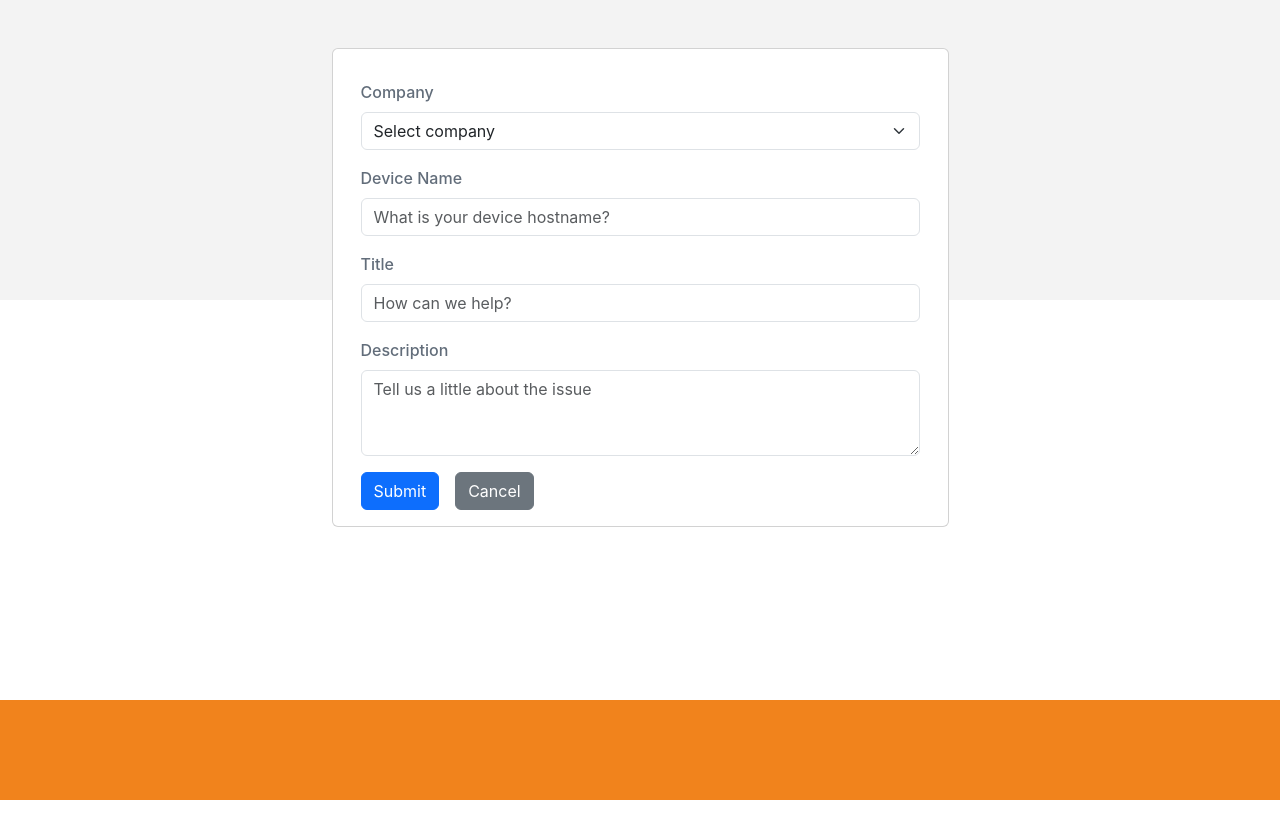
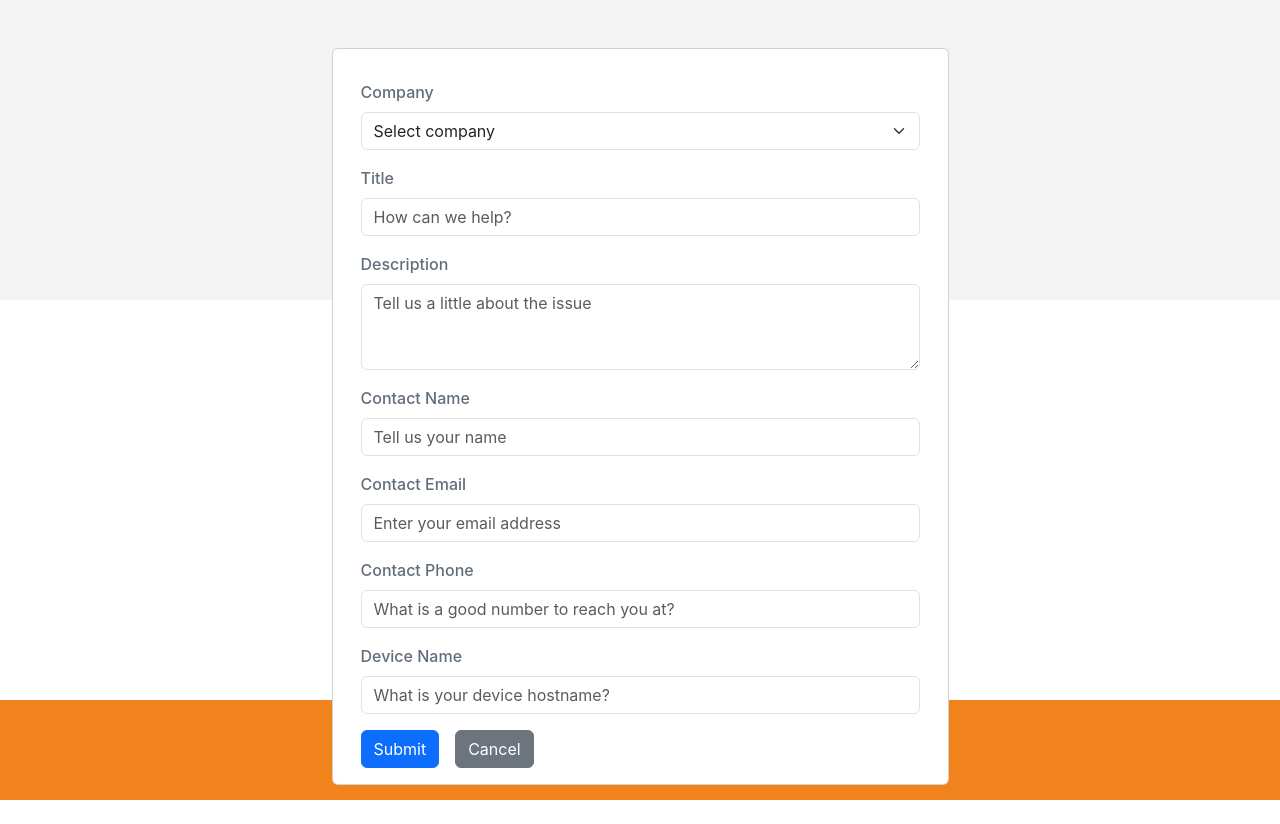
Before and after one commit to ciunetworksgithub/waymakers-forms, a React (Create React App) app in the folder client/: page / in a window 1280 px wide. Both pictures are taken after a click on the element 494 px from the left and 170 px from the top of the page. Built offline with nearby package versions, Linux system fonts and the light colour scheme.

Commit message:
feat: add more contact fields and email field support

```diff
--- /dev/null
+++ b/client/src/components/form/EmailField.js
@@ -0,0 +1,30 @@
+import Form from 'react-bootstrap/Form';
+
+export const EmailField = ({
+  errors,
+  handleChange,
+  label,
+  name,
+  placeholder,
+  required,
+  touched,
+  values,
+}) => {
+  return (
+    <Form.Group className="mb-3" controlId={name}>
+      <Form.Label>{label}</Form.Label>
+      <Form.Control
+        isInvalid={!!errors[name]}
+        isValid={touched[name] && !errors[name]}
+        onChange={handleChange}
+        placeholder={placeholder}
+        required={required}
+        type="email"
+        value={values[name]}
+      />
+      <Form.Control.Feedback type="invalid">
+        {errors[name]}
+      </Form.Control.Feedback>
+    </Form.Group>
+  );
+};
--- a/client/src/components/form/FormField.js
+++ b/client/src/components/form/FormField.js
@@ -1,4 +1,4 @@
-import { SelectField, TextAreaField, TextField } from './';
+import { EmailField, SelectField, TextAreaField, TextField } from './';
 
 export const FormField = ({
   label,
@@ -9,6 +9,16 @@ export const FormField = ({
   ...formikBag
 }) => {
   switch (type) {
+    case 'email':
+      return (
+        <EmailField
+          name={name}
+          label={label}
+          placeholder={placeholder}
+          required={required}
+          {...formikBag}
+        />
+      );
     case 'select':
       return (
         <SelectField
--- a/client/src/components/form/index.js
+++ b/client/src/components/form/index.js
@@ -1,3 +1,4 @@
+export { EmailField } from './EmailField';
 export { FormField } from './FormField';
 export { SelectField } from './SelectField';
 export { TextAreaField } from './TextAreaField';
--- a/client/src/pages/CreateCase/components/CreateTicketForm.js
+++ b/client/src/pages/CreateCase/components/CreateTicketForm.js
@@ -5,11 +5,7 @@ import Form from 'react-bootstrap/Form';
 import { Formik } from 'formik';
 import { useState } from 'react';
 
-import {
-  createTicket,
-  replaceDueDateTime,
-  transformUserDefinedFields,
-} from '../helpers';
+import { createTicket, replaceDueDateTime, toDTO } from '../helpers';
 import { FormField } from '../../../components/form';
 
 import fieldDefs from '../config/field-definitions.json';
@@ -23,7 +19,7 @@ const CreateTicketForm = ({ ticketDef, onCancel, onComplete }) => {
   const [error, setError] = useState();
 
   const onSubmit = async values => {
-    const response = await createTicket(transformUserDefinedFields(values));
+    const response = await createTicket(toDTO(values));
     if (response.status === 'error') {
       try {
         setError(JSON.parse(response.message).errors.join(' '));
@@ -35,9 +31,28 @@ const CreateTicketForm = ({ ticketDef, onCancel, onComplete }) => {
     }
   };
 
+  const validate = values => {
+    const errors = {};
+
+    if (fieldNames.includes('companyID') && !values.companyID) {
+      errors.companyID = 'Required';
+    }
+
+    if (
+      fieldNames.includes('contactEmail') &&
+      !!values.contactEmail &&
+      !/^[A-Z0-9._%+-]+@[A-Z0-9.-]+\.[A-Z]{2,4}$/i.test(values.contactEmail)
+    ) {
+      errors.contactEmail = 'Invalid email address';
+    }
+
+    return errors;
+  };
+
   const formikProps = {
     initialValues: replaceDueDateTime(initialValues),
     onSubmit,
+    validate,
   };
 
   return (
--- a/client/src/pages/CreateCase/config/field-definitions.json
+++ b/client/src/pages/CreateCase/config/field-definitions.json
@@ -1,4 +1,25 @@
 {
+  "contactEmail": {
+    "label": "Contact Email",
+    "placeholder": "Enter your email address",
+    "required": true,
+    "type": "email",
+    "dtoTransform": "append_to_description"
+  },
+  "contactName": {
+    "label": "Contact Name",
+    "placeholder": "Tell us your name",
+    "required": true,
+    "type": "text",
+    "dtoTransform": "append_to_description"
+  },
+  "contactPhone": {
+    "label": "Contact Phone",
+    "placeholder": "What is a good number to reach you at?",
+    "required": true,
+    "type": "text",
+    "dtoTransform": "append_to_description"
+  },
   "companyID": {
     "label": "Company",
     "placeholder": "Select company",
@@ -16,7 +37,6 @@
       "Waymakers (YOW - Corporate)": 421,
       "Waymakers - Central Justice Center": 615,
       "Waymakers - Harbor Justice Center": 614,
-      "Waymakers - Holding": 498,
       "Waymakers - Lamoreaux Justice Center": 618,
       "Waymakers - Manchester Office Building": 619,
       "Waymakers - North Justice Center": 616,
@@ -36,7 +56,7 @@
     "placeholder": "What is your device hostname?",
     "required": true,
     "type": "text",
-    "udfName": "Device Hostname(s)"
+    "dtoTransform": "append_to_description"
   },
   "title": {
     "label": "Title",
--- a/client/src/pages/CreateCase/config/tile-definitions.json
+++ b/client/src/pages/CreateCase/config/tile-definitions.json
@@ -5,9 +5,12 @@
     "formFields": {
       "visible": [
         "companyID",
-        "deviceName",
         "title",
-        "description"
+        "description",
+        "contactName",
+        "contactEmail",
+        "contactPhone",
+        "deviceName"
       ],
       "hidden": {
         "dueDateTime": 1,
@@ -24,9 +27,12 @@
     "formFields": {
       "visible": [
         "companyID",
-        "deviceName",
         "title",
-        "description"
+        "description",
+        "contactName",
+        "contactEmail",
+        "contactPhone",
+        "deviceName"
       ],
       "hidden": {
         "dueDateTime": 1,
@@ -44,7 +50,10 @@
       "visible": [
         "companyID",
         "title",
-        "description"
+        "description",
+        "contactName",
+        "contactEmail",
+        "contactPhone"
       ],
       "hidden": {
         "dueDateTime": 1,
@@ -61,9 +70,12 @@
     "formFields": {
       "visible": [
         "companyID",
-        "deviceName",
         "title",
-        "description"
+        "description",
+        "contactName",
+        "contactEmail",
+        "contactPhone",
+        "deviceName"
       ],
       "hidden": {
         "dueDateTime": 1,
@@ -81,7 +93,10 @@
       "visible": [
         "companyID",
         "title",
-        "description"
+        "description",
+        "contactName",
+        "contactEmail",
+        "contactPhone"
       ],
       "hidden": {
         "dueDateTime": 1,
@@ -98,9 +113,12 @@
     "formFields": {
       "visible": [
         "companyID",
-        "deviceName",
         "title",
-        "description"
+        "description",
+        "contactName",
+        "contactEmail",
+        "contactPhone",
+        "deviceName"
       ],
       "hidden": {
         "dueDateTime": 1,
--- a/client/src/pages/CreateCase/helpers/index.js
+++ b/client/src/pages/CreateCase/helpers/index.js
@@ -1,3 +1,4 @@
 export * from './api';
 export * from './replace-due-date-time';
+export * from './to-dto';
 export * from './transform-user-defined-fields';
--- /dev/null
+++ b/client/src/pages/CreateCase/helpers/to-dto.js
@@ -0,0 +1,16 @@
+import fieldDefs from '../config/field-definitions.json';
+
+export const toDTO = (data = {}) =>
+  Object.entries(data).reduce((acc, cur) => {
+    const [fieldName, value] = cur;
+    const {dtoTransform, label} = fieldDefs[fieldName];
+    switch (dtoTransform) {
+      case 'append_to_description':
+        acc.description = acc.description || data.description || '';
+        acc.description += `\n\n${label}: ${value}`
+        break;
+      default:
+        acc[fieldName] = value;
+    }
+    return acc;
+  }, {});
--- a/client/src/pages/CreateCase/index.js
+++ b/client/src/pages/CreateCase/index.js
@@ -24,6 +24,7 @@ const CreateCasePage = () => {
 
   const handleCreateTicketSuccess = ({ itemId }) => {
     setTicketId(itemId);
+    window.scrollTo(window.scrollX, 0);
     next();
   };
 
```
Also changed, not shown: 7 other files (tests, documents, lock files or other folders).
